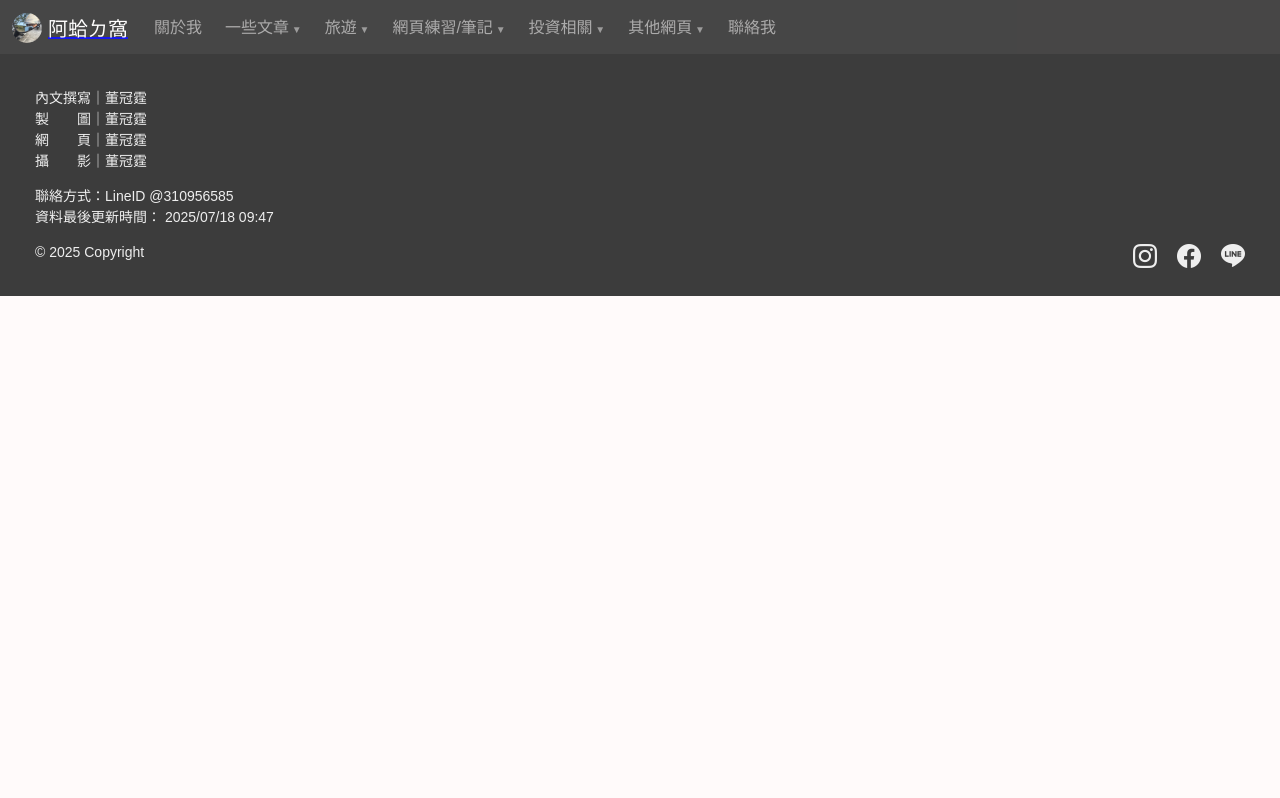
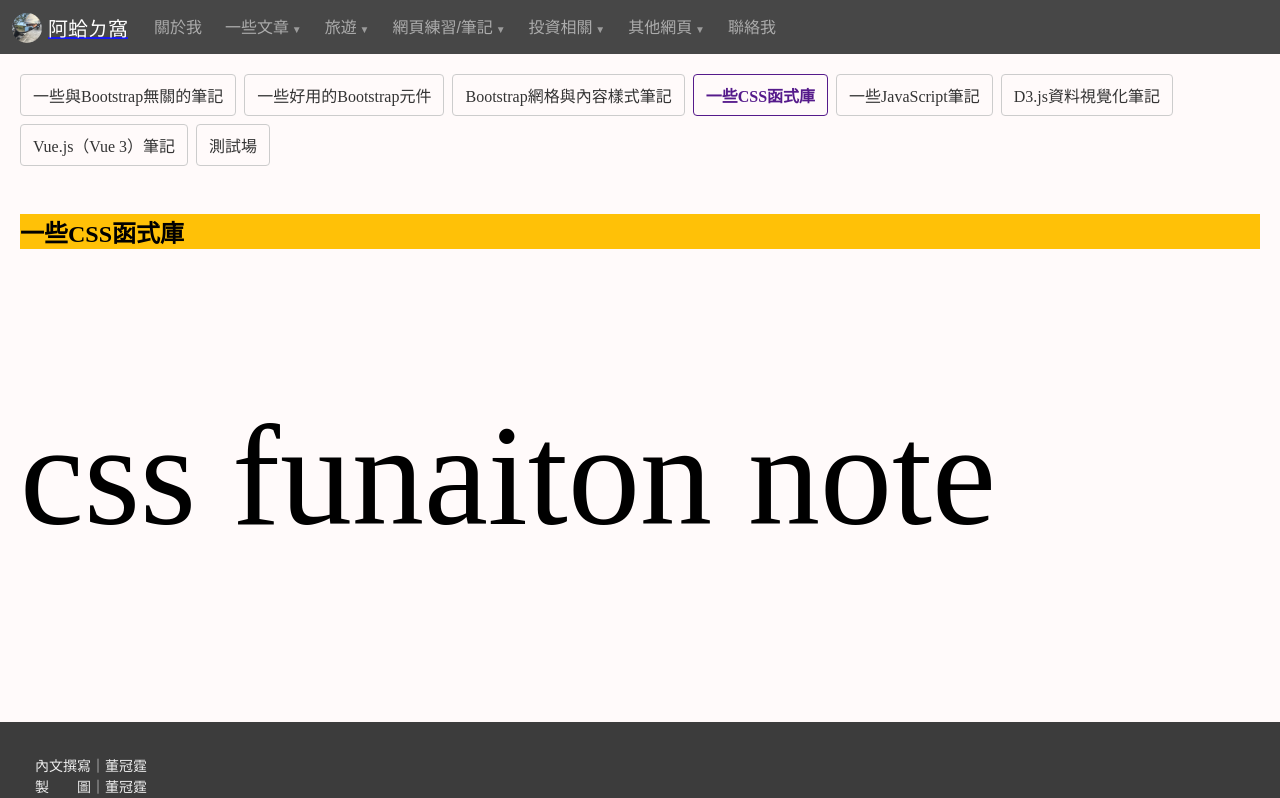
Before and after one commit to quanting56/Antinant-vue, a Vue app: page /web-note/css-function-note in a window 1280 px wide. Shown: the top 798 px of the page. Built offline with nearby package versions, Linux system fonts and the light colour scheme.

Commit message:
fix: 改善WebNoteView按鈕樣式

```diff
--- a/src/router/index.js
+++ b/src/router/index.js
@@ -49,7 +49,27 @@ const routes = [
         path: "bootstrap-note",
         name: "bootstrap-note",
         component: () => import("../views/WebNote/BootstrapNoteView.vue")
-      }
+      },
+      {
+        path: "css-function-note",
+        name: "css-function-note",
+        component: () => import("../views/WebNote/CssFunctionNoteView.vue")
+      },
+      {
+        path: "javascript-note",
+        name: "javascript-note",
+        component: () => import("../views/WebNote/JavascriptNoteView.vue")
+      },
+      {
+        path: "d3js-note",
+        name: "d3js-note",
+        component: () => import("../views/WebNote/D3jsNoteView.vue")
+      },
+      {
+        path: "vuejs-note",
+        name: "vuejs-note",
+        component: () => import("../views/WebNote/VuejsNoteView.vue")
+      },
     ]
   },
   {
--- /dev/null
+++ b/src/views/WebNote/CssFunctionNoteView.vue
@@ -0,0 +1,9 @@
+<template>
+  <p>css funaiton note</p>
+</template>
+
+<script setup></script>
+
+<style scoped>
+p {font-size: 144px;}
+</style>
--- /dev/null
+++ b/src/views/WebNote/D3jsNoteView.vue
@@ -0,0 +1,9 @@
+<template>
+  <p>d3js note</p>
+</template>
+
+<script setup></script>
+
+<style scoped>
+p {font-size: 144px;}
+</style>
--- /dev/null
+++ b/src/views/WebNote/JavascriptNoteView.vue
@@ -0,0 +1,9 @@
+<template>
+  <p>jabasciprt note</p>
+</template>
+
+<script setup></script>
+
+<style scoped>
+p {font-size: 144px;}
+</style>
--- /dev/null
+++ b/src/views/WebNote/VuejsNoteView.vue
@@ -0,0 +1,9 @@
+<template>
+  <p>vuejs note</p>
+</template>
+
+<script setup></script>
+
+<style scoped>
+p {font-size: 144px;}
+</style>
--- a/src/views/WebNoteView.vue
+++ b/src/views/WebNoteView.vue
@@ -1,13 +1,16 @@
 <template>
   <div class="webnote-view">
+    <div class="webnote-chapter-link-wrapper">
       <div class="webnote-chapter-link">
         <router-link
           v-for="website in webNoteWebsites"
           :key="website.websiteName"
           :to="{ name: website.websiteName }"
           class="webnote-chapter-link-item"
+          :class="{ active: route.name === website.websiteName }"
         >{{ website.websiteTitle }}
         </router-link>
+      </div>
     </div>
     <h2 class="webnote-chapter-title">{{ currentTitle }}</h2>
     <router-view></router-view>
@@ -34,6 +37,22 @@ const webNoteWebsites = [
     websiteTitle: "Bootstrap網格與內容樣式筆記"
   },
   {
+    websiteName: "css-function-note",
+    websiteTitle: "一些CSS函式庫"
+  },
+  {
+    websiteName: "javascript-note",
+    websiteTitle: "一些JavaScript筆記"
+  },
+  {
+    websiteName: "d3js-note",
+    websiteTitle: "D3.js資料視覺化筆記"
+  },
+  {
+    websiteName: "vuejs-note",
+    websiteTitle: "Vue.js（Vue 3）筆記"
+  },
+  {
     websiteName: "test-test-test",
     websiteTitle: "測試場"
   }
@@ -55,8 +74,39 @@ const currentTitle = computed(() => {
   margin: 0 auto;
 }
 
+.webnote-chapter-link-wrapper {
+  display: flex;
+  gap: 20px;
+  margin-bottom: 32px;
+  flex-direction: column;
+}
+
+.webnote-chapter-link {
+  flex: 0;
+  list-style: none;
+  padding: 0%;
+  margin: 0 0 16px 0;
+  display: flex;
+  flex-wrap: wrap;
+  gap: 8px;
+}
+
 .webnote-chapter-link-item {
-  padding-right: 12px;
+  padding: 8px 12px;
+  border-radius: 4px;
+  border: 1px solid #cccccc;
+  text-decoration: none;
+  color: #333333;
+}
+
+.webnote-chapter-link-item.active {
+  border: 1px solid #551a8b;
+  font-weight: 800;
+  color: #551a8b;
+}
+
+.webnote-chapter-link-item:hover:not(.active) {
+  background-color: #eeeeee;
 }
 
 .webnote-chapter-title {
```
Lines whose indentation alone changed are shown as unchanged.
